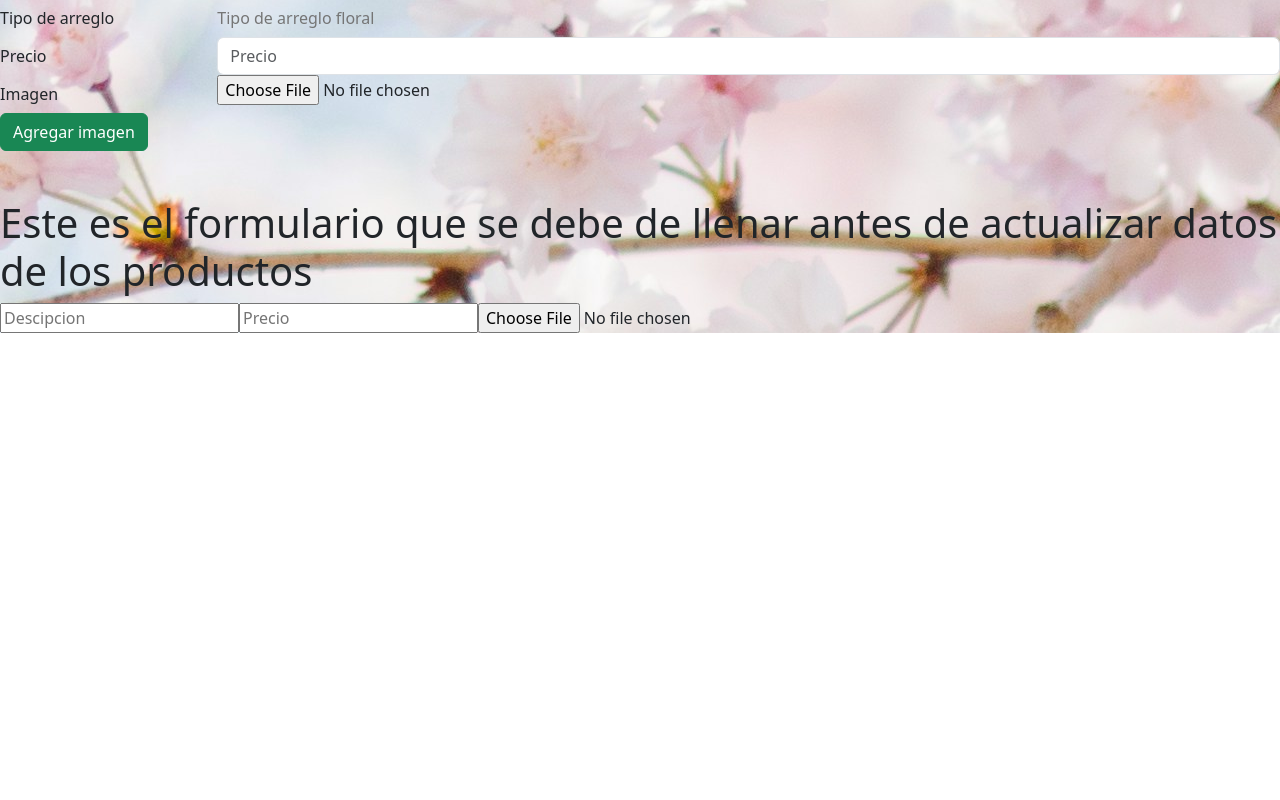
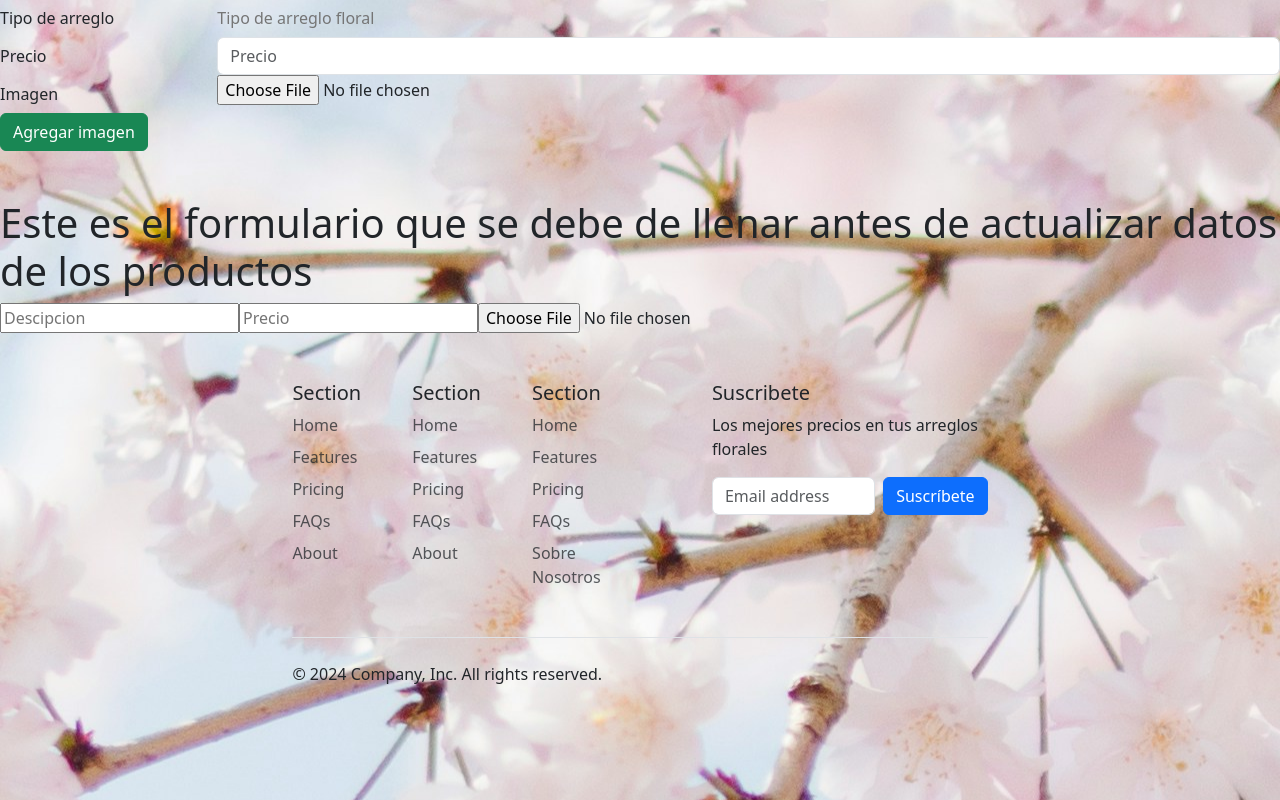
Before and after one commit to Naomy25sandi/proyectoFinal, a React app: page /cuenta in a window 1280 px wide. Shown: the part 1057-1857 px from the top of the page. Before the commit the page ends 1390 px from the top, so only its background shows below. Built offline with nearby package versions, Linux system fonts and the light colour scheme; data requests are answered from the project's data file; the HTML template or start-up script is replaced by a standard one.

Commit message:
mas arreglos de codigo

```diff
--- a/src/App.jsx
+++ b/src/App.jsx
@@ -7,6 +7,7 @@ function App() {
   return (
     <>
 
+
     </>
   )
 }
--- a/src/componentes/PiePag.jsx
+++ b/src/componentes/PiePag.jsx
@@ -3,6 +3,149 @@ import React from 'react'
 const PiePag = () => {
   return (
     <div>
+      <div className="container">
+  <footer className="py-5">
+    <div className="row">
+      <div className="col-6 col-md-2 mb-3">
+        <h5>Section</h5>
+        <ul className="nav flex-column">
+          <li className="nav-item mb-2">
+            <a href="#" className="nav-link p-0 text-body-secondary">
+              Home
+            </a>
+          </li>
+          <li className="nav-item mb-2">
+            <a href="#" className="nav-link p-0 text-body-secondary">
+              Features
+            </a>
+          </li>
+          <li className="nav-item mb-2">
+            <a href="#" className="nav-link p-0 text-body-secondary">
+              Pricing
+            </a>
+          </li>
+          <li className="nav-item mb-2">
+            <a href="#" className="nav-link p-0 text-body-secondary">
+              FAQs
+            </a>
+          </li>
+          <li className="nav-item mb-2">
+            <a href="#" className="nav-link p-0 text-body-secondary">
+              About
+            </a>
+          </li>
+        </ul>
+      </div>
+      <div className="col-6 col-md-2 mb-3">
+        <h5>Section</h5>
+        <ul className="nav flex-column">
+          <li className="nav-item mb-2">
+            <a href="#" className="nav-link p-0 text-body-secondary">
+              Home
+            </a>
+          </li>
+          <li className="nav-item mb-2">
+            <a href="#" className="nav-link p-0 text-body-secondary">
+              Features
+            </a>
+          </li>
+          <li className="nav-item mb-2">
+            <a href="#" className="nav-link p-0 text-body-secondary">
+              Pricing
+            </a>
+          </li>
+          <li className="nav-item mb-2">
+            <a href="#" className="nav-link p-0 text-body-secondary">
+              FAQs
+            </a>
+          </li>
+          <li className="nav-item mb-2">
+            <a href="#" className="nav-link p-0 text-body-secondary">
+              About
+            </a>
+          </li>
+        </ul>
+      </div>
+      <div className="col-6 col-md-2 mb-3">
+        <h5>Section</h5>
+        <ul className="nav flex-column">
+          <li className="nav-item mb-2">
+            <a href="#" className="nav-link p-0 text-body-secondary">
+              Home
+            </a>
+          </li>
+          <li className="nav-item mb-2">
+            <a href="#" className="nav-link p-0 text-body-secondary">
+              Features
+            </a>
+          </li>
+          <li className="nav-item mb-2">
+            <a href="#" className="nav-link p-0 text-body-secondary">
+              Pricing
+            </a>
+          </li>
+          <li className="nav-item mb-2">
+            <a href="#" className="nav-link p-0 text-body-secondary">
+              FAQs
+            </a>
+          </li>
+          <li className="nav-item mb-2">
+            <a className="nav-link p-0 text-body-secondary">
+              Sobre Nosotros
+            </a>
+          </li>
+        </ul>
+      </div>
+      <div className="col-md-5 offset-md-1 mb-3">
+        <form>
+          <h5>Suscribete </h5>
+          <p>Los mejores precios en tus arreglos florales</p>
+          <div className="d-flex flex-column flex-sm-row w-100 gap-2">
+            <label htmlFor="newsletter1" className="visually-hidden">
+              Correo electrónico
+            </label>
+            <input
+              id="newsletter1"
+              type="text"
+              className="form-control"
+              placeholder="Email address"
+            />
+            <button className="btn btn-primary" type="button">
+              Suscríbete
+            </button>
+          </div>
+        </form>
+      </div>
+    </div>
+    <div className="d-flex flex-column flex-sm-row justify-content-between py-4 my-4 border-top">
+      <p>© 2024 Company, Inc. All rights reserved.</p>
+      <ul className="list-unstyled d-flex">
+        <li className="ms-3">
+          <a className="link-body-emphasis" href="#">
+            <svg className="bi" width={24} height={24}>
+              <use xlinkHref="#twitter" />
+            </svg>
+          </a>
+        </li>
+        <li className="ms-3">
+          <a className="link-body-emphasis" href="#">
+            <svg className="bi" width={24} height={24}>
+              <use xlinkHref="#instagram" />
+            </svg>
+          </a>
+        </li>
+        <li className="ms-3">
+          <a className="link-body-emphasis" href="#">
+            <svg className="bi" width={24} height={24}>
+              <use xlinkHref="#facebook" />
+            </svg>
+          </a>
+        </li>
+      </ul>
+    </div>
+  </footer>
+</div>
+
 
     </div>
   )
--- a/src/paginas/Home.jsx
+++ b/src/paginas/Home.jsx
@@ -4,6 +4,7 @@ import Card from '../componentes/Card'
 import SobreNosotros from './SobreNosotros'
 import Contacto from '../componentes/Contacto'
 import DarkVariantExample from '../componentes/DarkVariantExample'
+import PiePag from '../componentes/PiePag'
 
 
 
@@ -14,7 +15,7 @@ const Home = () => {
         <main className='cont-home'>
              <Navbar/>
             <DarkVariantExample/>
-
+            < PiePag/>
         </main>
     )
 }
--- a/src/paginas/Micuenta.jsx
+++ b/src/paginas/Micuenta.jsx
@@ -6,6 +6,7 @@ import ListaProductos from '../componentes/ListaProductos'
 import Navbar from '../componentes/Navbar'
 import Form from '../componentes/Form'
 import { actualizaDatos, GetData } from '../services/ambos'
+import PiePag from '../componentes/PiePag'
 
 
 
@@ -67,8 +68,9 @@ const Micuenta = () => {
       <input placeholder='Descipcion' onChange={(e) => setDescripcion(e.target.value)} />
       <input placeholder='Precio' onChange={(e) => setPrecio(e.target.value)} />
       <input className='file' id="upload-file" accept="image/x-png,image/gif,image/jpeg" type="file" onChange={handleImage} />
+      <PiePag/>
+    </div>
 
-    </div>
   )
 }
 
```
